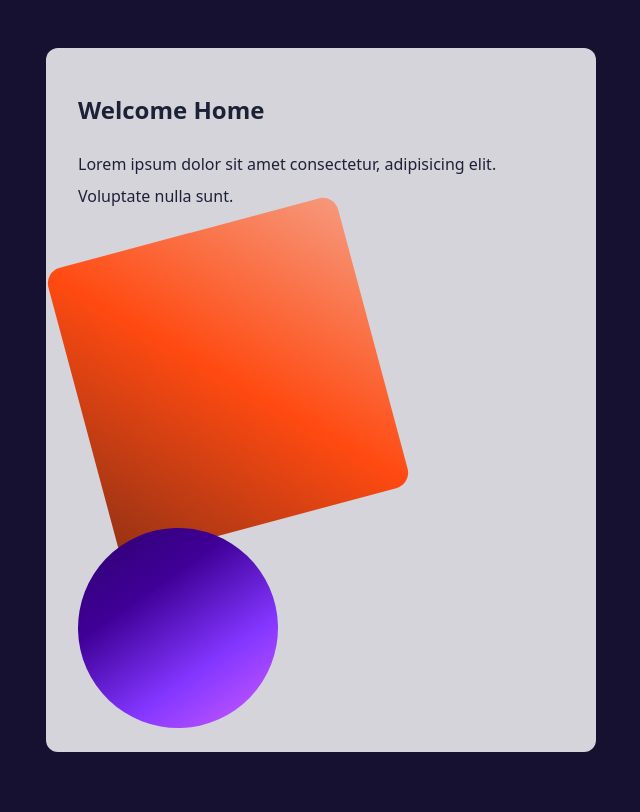
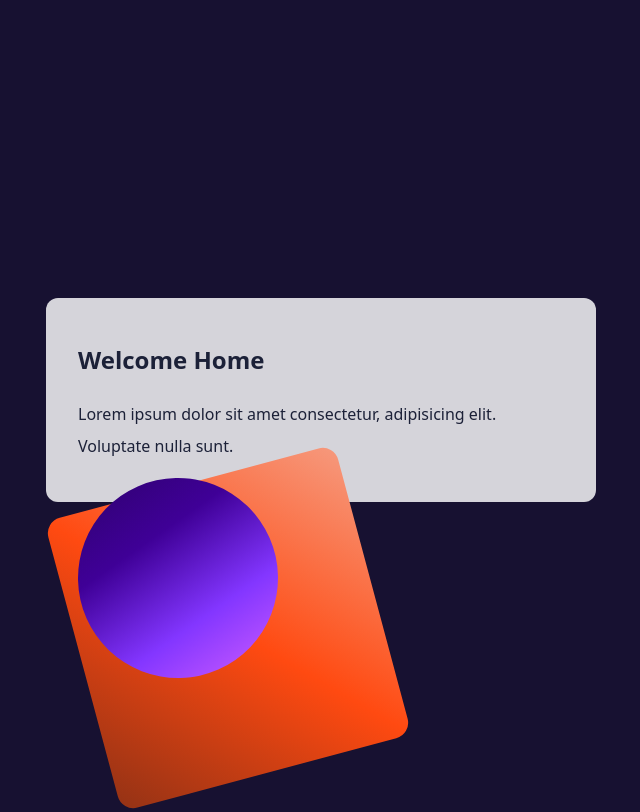
Before and after one commit to MadhaviRamani/web-challenges, a website: page css_positioning/css-positioning_decoration/index.html in a window 1280 px wide. Shown: the whole page, without its empty margins (319-959 px from the left). Drawn offline with Linux system fonts and the light colour scheme.

Commit message:
Edit Decoration positions

```diff
--- a/css_positioning/css-positioning_decoration/css/styles.css
+++ b/css_positioning/css-positioning_decoration/css/styles.css
@@ -34,6 +34,8 @@ Hint: The z-index can also be negative!
   color: rgb(28, 33, 56);
   padding: 24px 32px;
   border-radius: 12px;
+  position: relative;
+  z-index: 1;
 }
 
 .blob-1 {
@@ -42,6 +44,8 @@ Hint: The z-index can also be negative!
   background: linear-gradient(to bottom left, #f6997d, #ff4a11, #943215);
   border-radius: 16px;
   rotate: -15deg;
+  position: absolute;
+  z-index: -1;
 }
 
 .blob-2 {
@@ -56,4 +60,6 @@ Hint: The z-index can also be negative!
   );
   border-radius: 999px;
   rotate: 280deg;
+  position: absolute;
+  z-index: -1;
 }
```
